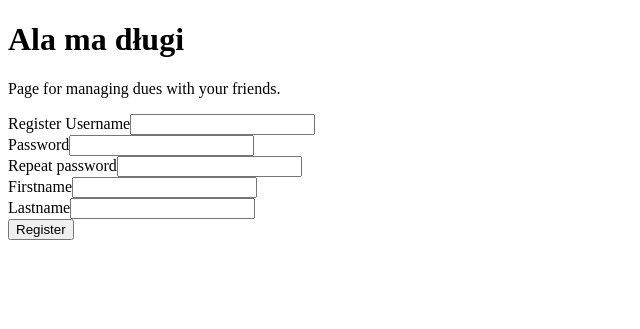
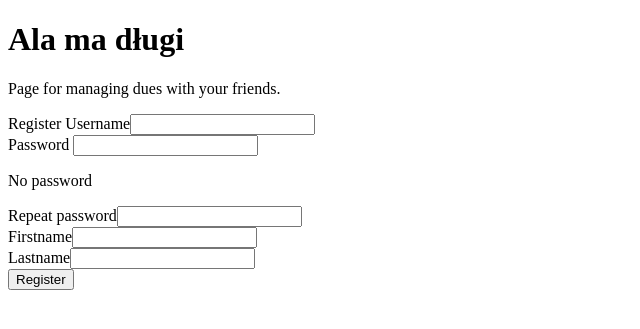
Before and after one commit to malafier/security-project, a Flask app: page /register in a window 1280 px wide. Shown: the top 329 px of the page, without its empty margins (0-640 px from the left). Run offline with Flask 3, Linux system fonts and the light colour scheme; some libraries are stand-ins or nearby versions.

Commit message:
entropy checking added

```diff
--- a/web/app.py
+++ b/web/app.py
@@ -5,12 +5,12 @@ from flask import Flask, render_template, request, redirect, flash, url_for
 from flask_login import LoginManager, login_user, logout_user, login_required, current_user
 from user_agents import parse
 
-import security_utils as su
-from models.db_init import db
-from models.loan_models import Loan, LoanMessage, Notification, NotificationType
-from models.model_handler import search_users, get_all_loans, get_all_debts, loans_given, loans_taken, compare_logins, \
-    get_logs
-from models.user_models import User, LoginLog, LoginMonitor
+import web.security_utils as su
+from web.models.db_init import db
+from web.models.loan_models import Loan, LoanMessage, Notification, NotificationType
+from web.models.model_handler import search_users, get_all_loans, get_all_debts, loans_given, loans_taken, get_logs, \
+    compare_logins
+from web.models.user_models import User, LoginLog, LoginMonitor
 
 # app initialization
 IS_DOCKER = os.environ.get("IS_DOCKER", "False")
@@ -270,5 +270,12 @@ def logs():
     return render_template("pages/home/logs.html", logs=logs)
 
 
+@app.route("/entropy", methods=["POST"])
+def entropy():
+    password = request.form["new-password"] if request.form["new-password"] else request.form["password"]
+    entropy = su.entropy(password)
+    return render_template("snippets/entropy.html", entropy=entropy)
+
+
 if __name__ == "__main__":
     app.run(debug=True, host="0.0.0.0", port=5000)
--- a/web/models/loan_models.py
+++ b/web/models/loan_models.py
@@ -1,8 +1,8 @@
 from datetime import datetime
 from enum import Enum
 
-from models.db_init import db
-from models.user_models import User, LoginMonitor
+from web.models.db_init import db
+from web.models.user_models import User
 
 
 class LoanStatus(Enum):
--- a/web/models/model_handler.py
+++ b/web/models/model_handler.py
@@ -1,8 +1,8 @@
 from sqlalchemy import func, or_
 
-from models.db_init import db
-from models.user_models import User, LoginLog
-from models.loan_models import Loan, LoanStatus, Notification, NotificationType, LoanLog
+from web.models.db_init import db
+from web.models.user_models import User, LoginLog
+from web.models.loan_models import Loan, LoanStatus, Notification, NotificationType, LoanLog
 
 
 def loans_given(user: User):
--- a/web/models/user_models.py
+++ b/web/models/user_models.py
@@ -3,8 +3,8 @@ from datetime import datetime, date
 from string import ascii_letters, digits
 
 from flask_login import UserMixin
-from models.db_init import db
-from security_utils import hash_password
+from web.models.db_init import db
+from web.security_utils import hash_password
 
 
 class User(UserMixin, db.Model):
--- a/web/security_utils.py
+++ b/web/security_utils.py
@@ -1,5 +1,7 @@
+import math
 import os
 import re
+from collections import Counter
 from datetime import datetime
 from string import ascii_letters, digits
 from flask import flash
@@ -120,3 +122,9 @@ def in_dictionary(password):
             if password == line.strip():
                 return True
     return False
+
+
+def entropy(password):
+    total_chars_count = len(ascii_letters + digits + SPECIAL_CHARS)
+    password_length = len(password)
+    return password_length * math.log2(total_chars_count)
--- a/web/templates/pages/home/messages.html
+++ b/web/templates/pages/home/messages.html
@@ -2,6 +2,10 @@
 
 {% block content %}
     <h4>Messages</h4>
+
+    {% if not messages and not notifications %}
+        <p>No messages or notifications</p>
+    {% endif %}
 
     {% if messages %}
         {% for message in messages %}
--- a/web/templates/pages/index/register.html
+++ b/web/templates/pages/index/register.html
@@ -4,15 +4,21 @@
     <div class="register">
         <form method="post" action="{{ url_for('register') }}">
             Register
-            <label>Username<input type="text" name="username"></label>
+            <label>Username<input type="text" name="username" required></label>
             <br>
-            <label>Password<input type="password" name="password"></label>
+            <label>
+                Password
+                <input type="password" name="password" required
+                    hx-post="/entropy" hx-target="#entropy" hx-swap="outerHTML"
+                    hx-trigger="input changed delay:500ms, password"
+                ></label>
             <br>
-            <label>Repeat password<input type="password" name="password-repeat"></label>
+            <div id="entropy"><p>No password</p></div>
+            <label>Repeat password<input type="password" name="password-repeat" required></label>
             <br>
-            <label>Firstname<input type="text" name="firstname"></label>
+            <label>Firstname<input type="text" name="firstname" required></label>
             <br>
-            <label>Lastname<input type="text" name="lastname"></label>
+            <label>Lastname<input type="text" name="lastname" required></label>
             <br>
             <input type="submit" value="Register">
         </form>
```
Also changed, not shown: web/templates/pages/home/profile.html (+6 -1 lines), web/templates/snippets/entropy.html (added, +11 -0 lines), README.md, 2 other files.
